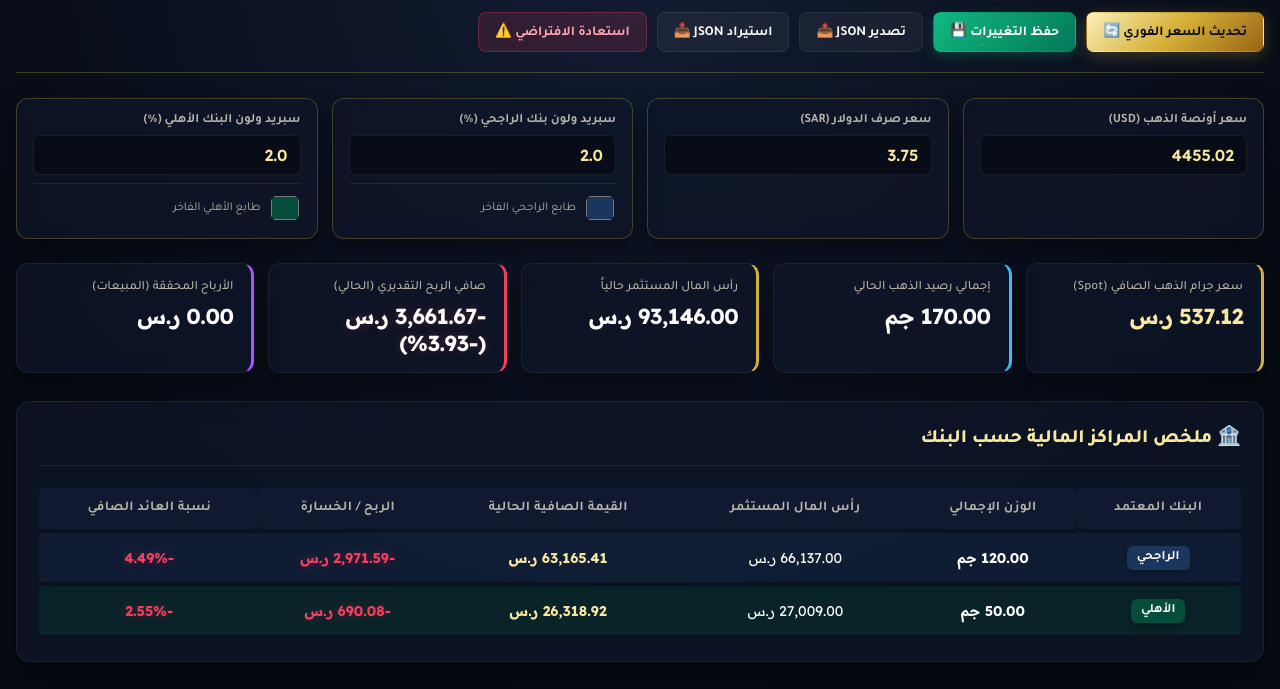
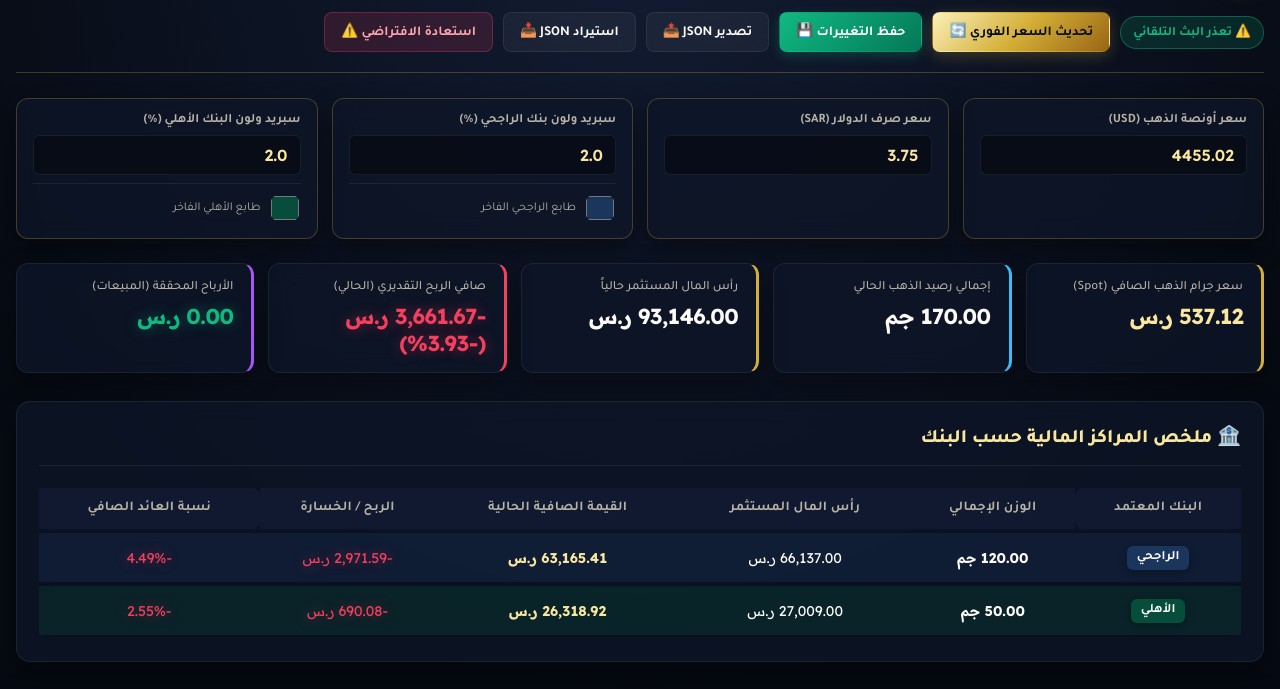
Before and after one commit to mradwan79/gold-dashboard1, a plain HTML site: page index.html in a window 1280 px wide. Shown: the part 73-762 px from the top of the page. Drawn offline with Linux system fonts and the light colour scheme; no server answers.

Commit message:
Add files via upload

```diff
--- a/index.html
+++ b/index.html
@@ -7,7 +7,7 @@
     <!-- استدعاء خطوط Google الفاخرة -->
     <link rel="preconnect" href="https://fonts.googleapis.com">
     <link rel="preconnect" href="https://fonts.gstatic.com" crossorigin>
-    <link href="https://fonts.googleapis.com/css2?family=Cinzel:wght@500;700;800&family=Tajawal:wght@300;400;500;700;800;900&family=Readex+Pro:wght@400;600;700&display=swap" rel="stylesheet">
+    <link href="https://fonts.googleapis.com/css2?family=Cinzel:wght@500;700;800&family=Tajawal:wght@300;400;500;700;800;900&family=Readex+Pro:wght@400;600;700;800&display=swap" rel="stylesheet">
 
     <style>
         :root {
@@ -44,7 +44,7 @@
 
         .container { max-width: 1450px; margin: auto; }
 
-        /* ترويسة الصفحة الفاخرة */
+        /* ترويسة الصفحة */
         .header {
             display: flex;
             justify-content: space-between;
@@ -83,9 +83,22 @@
             display: block;
         }
 
-        .actions-group { display: flex; gap: 10px; flex-wrap: wrap; }
+        .actions-group { display: flex; align-items: center; gap: 10px; flex-wrap: wrap; }
 
-        /* أزرار ميتاليك فاخرة */
+        .live-badge {
+            background: rgba(16, 185, 129, 0.15);
+            border: 1px solid rgba(16, 185, 129, 0.4);
+            color: var(--emerald);
+            padding: 6px 12px;
+            border-radius: 20px;
+            font-size: 0.8rem;
+            font-weight: 700;
+            display: flex;
+            align-items: center;
+            gap: 6px;
+        }
+
+        /* أزرار ميتاليك */
         .btn {
             font-family: 'Tajawal', sans-serif;
             font-weight: 700;
@@ -104,10 +117,7 @@
             color: #060a12;
             box-shadow: 0 4px 15px rgba(212, 175, 55, 0.25);
         }
-        .btn-gold:hover {
-            transform: translateY(-2px);
-            box-shadow: 0 6px 20px rgba(212, 175, 55, 0.45);
-        }
+        .btn-gold:hover { transform: translateY(-2px); box-shadow: 0 6px 20px rgba(212, 175, 55, 0.45); }
         .btn-glass {
             background: rgba(255, 255, 255, 0.05);
             color: var(--cream-text);
@@ -132,11 +142,11 @@
         }
         .btn-danger:hover { background: var(--ruby); color: #fff; transform: translateY(-2px); }
 
-        .btn-action-sell { background: var(--emerald-bg); color: var(--emerald); border: 1px solid rgba(16, 185, 129, 0.3); padding: 5px 9px; font-size: 0.8rem; border-radius: 5px; }
+        .btn-action-sell { background: var(--emerald-bg); color: var(--emerald); border: 1px solid rgba(16, 185, 129, 0.3); padding: 5px 9px; font-size: 0.8rem; border-radius: 5px; cursor: pointer; }
         .btn-action-sell:hover { background: var(--emerald); color: #fff; }
-        .btn-action-edit { background: rgba(212, 175, 55, 0.15); color: var(--gold-light); border: 1px solid var(--gold-border); padding: 5px 9px; font-size: 0.8rem; border-radius: 5px; }
+        .btn-action-edit { background: rgba(212, 175, 55, 0.15); color: var(--gold-light); border: 1px solid var(--gold-border); padding: 5px 9px; font-size: 0.8rem; border-radius: 5px; cursor: pointer; }
         .btn-action-edit:hover { background: var(--gold-primary); color: #000; }
-        .btn-action-del { background: var(--ruby-bg); color: var(--ruby); border: 1px solid rgba(244, 63, 94, 0.3); padding: 5px 9px; font-size: 0.8rem; border-radius: 5px; }
+        .btn-action-del { background: var(--ruby-bg); color: var(--ruby); border: 1px solid rgba(244, 63, 94, 0.3); padding: 5px 9px; font-size: 0.8rem; border-radius: 5px; cursor: pointer; }
         .btn-action-del:hover { background: var(--ruby); color: #fff; }
 
         /* شبكة الإعدادات والمدخلات */
@@ -216,7 +226,8 @@
             overflow: hidden;
             backdrop-filter: blur(12px);
             box-shadow: 0 8px 24px rgba(0,0,0,0.4);
-            border-right: 3px solid var(--gold-primary);
+            border-right: 3.5px solid var(--gold-primary);
+            transition: all 0.3s ease;
         }
         .metric-card.profit { border-right-color: var(--emerald); }
         .metric-card.loss { border-right-color: var(--ruby); }
@@ -236,6 +247,16 @@
             font-weight: 700;
             color: var(--cream-text);
             letter-spacing: -0.5px;
+        }
+
+        /* تخصيص لون الخط للربح والخسارة */
+        .metric-card p.badge-profit, span.badge-profit, td.badge-profit {
+            color: var(--emerald) !important;
+            text-shadow: 0 0 14px rgba(16, 185, 129, 0.45);
+        }
+        .metric-card p.badge-loss, span.badge-loss, td.badge-loss {
+            color: var(--ruby) !important;
+            text-shadow: 0 0 14px rgba(244, 63, 94, 0.45);
         }
 
         /* الصناديق والأقسام */
@@ -268,7 +289,7 @@
             gap: 8px;
         }
 
-        /* الجداول الفاخرة */
+        /* الجداول */
         .table-responsive { width: 100%; overflow-x: auto; border-radius: 8px; }
         table {
             width: 100%;
@@ -306,9 +327,6 @@
             transform: scale(1.002);
         }
 
-        .badge-profit { color: var(--emerald); font-weight: 700; text-shadow: 0 0 10px rgba(16, 185, 129, 0.3); }
-        .badge-loss { color: var(--ruby); font-weight: 700; text-shadow: 0 0 10px rgba(244, 63, 94, 0.3); }
-
         .table-input {
             width: 60px;
             background: rgba(6, 10, 18, 0.8);
@@ -333,7 +351,7 @@
             box-shadow: 0 2px 8px rgba(0,0,0,0.3);
         }
 
-        /* النوافذ المنبثقة (Modals) */
+        /* Modals */
         .modal {
             display: none;
             position: fixed;
@@ -384,7 +402,6 @@
         }
         .modal-actions { display: flex; justify-content: flex-end; gap: 10px; margin-top: 20px; }
 
-        /* التنبيه العائم */
         .toast {
             position: fixed;
             bottom: 24px;
@@ -405,7 +422,7 @@
 <body>
 <div class="container">
 
-    <!-- الترويسة العليا والبراند -->
+    <!-- الترويسة -->
     <div class="header">
         <div class="brand-title">
             <span class="logo-icon">⚜️</span>
@@ -415,7 +432,8 @@
             </div>
         </div>
         <div class="actions-group">
-            <button class="btn btn-gold" onclick="fetchLivePrice()">تحديث السعر الفوري 🔄</button>
+            <div class="live-badge" id="liveStatus">🟢 بث مباشر (تحديث تلقائي: نشط)</div>
+            <button class="btn btn-gold" onclick="fetchLivePrice(true)">تحديث السعر الفوري 🔄</button>
             <button class="btn btn-emerald" onclick="manualSave()">حفظ التغييرات 💾</button>
             <button class="btn btn-glass" onclick="exportJSON()">تصدير JSON 📤</button>
             <button class="btn btn-glass" onclick="document.getElementById('importFileInput').click()">استيراد JSON 📥</button>
@@ -424,7 +442,7 @@
         </div>
     </div>
 
-    <!-- شبكة الإعدادات والتحكم بالأسعار والألوان -->
+    <!-- الإعدادات والأسعار والألوان -->
     <div class="grid-inputs">
         <div class="luxury-card">
             <label>سعر أونصة الذهب (USD)</label>
@@ -452,7 +470,7 @@
         </div>
     </div>
 
-    <!-- كروت الملخص المالي التنفيذي -->
+    <!-- كروت الملخص المالي -->
     <div class="summary-grid">
         <div class="metric-card">
             <h3>سعر جرام الذهب الصافي (Spot)</h3>
@@ -476,7 +494,7 @@
         </div>
     </div>
 
-    <!-- 1. ملخص البنوك الفاخر -->
+    <!-- 1. ملخص البنوك -->
     <div class="section-box">
         <div class="section-header">
             <h3>🏦 ملخص المراكز المالية حسب البنك</h3>
@@ -498,7 +516,7 @@
         </div>
     </div>
 
-    <!-- 2. جدول الصفقات الحالية -->
+    <!-- 2. الصفقات الحالية -->
     <div class="section-box">
         <div class="section-header">
             <h3>🟡 الصفقات الحالية (المحافظ المفتوحة)</h3>
@@ -527,14 +545,13 @@
         </div>
     </div>
 
-    <!-- 3. سجل الصفقات المنتهية -->
+    <!-- 3. الصفقات المنتهية -->
     <div class="section-box">
         <div class="section-header">
             <h3>🟢 سجل الصفقات المنتهية (الأرباح المحققة)</h3>
             <button class="btn btn-emerald" onclick="openClosedDealModal()">+ إضافة صفقة منتهية يدوياً</button>
         </div>
 
-        <!-- بطاقات ملخص الصفقات المنتهية -->
         <div class="summary-grid" style="margin-bottom: 16px;">
             <div class="metric-card">
                 <h3>إجمالي الذهب المباع</h3>
@@ -627,7 +644,7 @@
     </div>
 </div>
 
-<!-- Modal: إضافة/تعديل صفقة منتهية يدوياً -->
+<!-- Modal: إضافة/تعديل صفقة منتهية -->
 <div id="closedModal" class="modal">
     <div class="modal-content">
         <h3 id="closedModalTitle">إضافة صفقة منتهية</h3>
@@ -667,7 +684,6 @@
 <script>
     const OUNCE_TO_GRAM = 31.1034768;
 
-    // دالة تنسيق الأرقام القياسية بالفواصل
     function fmt(val, decimals = 2) {
         const num = parseFloat(val);
         if (isNaN(num)) return "0.00";
@@ -677,7 +693,6 @@
         });
     }
 
-    // توليد لون خلفية شبه شفاف فاخر
     function hexToRgba(hex, alpha = 0.22) {
         hex = hex.replace('#', '');
         if (hex.length === 3) hex = hex.split('').map(c => c + c).join('');
@@ -687,7 +702,6 @@
         return `rgba(${r}, ${g}, ${b}, ${alpha})`;
     }
 
-    // الصفقات الافتراضية الأولية
     const defaultActiveDeals = [
         { bank: "الراجحي", weight: 20, buyTotal: 11969, spread: 2.0 },
         { bank: "الأهلي",  weight: 20, buyTotal: 11818, spread: 2.0 },
@@ -701,7 +715,6 @@
     let activeDeals = JSON.parse(localStorage.getItem('gold_active_deals')) || defaultActiveDeals;
     let closedDeals = JSON.parse(localStorage.getItem('gold_closed_deals')) || defaultClosedDeals;
 
-    // استعادة الإعدادات
     const savedSettings = JSON.parse(localStorage.getItem('gold_settings'));
     if (savedSettings) {
         document.getElementById('ouncePrice').value = savedSettings.ouncePrice ?? 4455.02;
@@ -739,17 +752,25 @@
         showToast("تم حفظ كافة التغييرات وإعدادات المحفظة بنجاح! 💾");
     }
 
-    async function fetchLivePrice() {
+    // جلب السعر الفوري (تلقائي / يدوي)
+    async function fetchLivePrice(isManual = false) {
         try {
             const res = await fetch('https://api.gold-api.com/price/XAU');
             const data = await res.json();
             if (data && data.price) {
-                document.getElementById('ouncePrice').value = data.price.toFixed(2);
-                calculateAll();
-                showToast("تم تحديث سعر أونصة الذهب الفوري! 🔄");
+                // إذا لم يكن المستخدم يكتب حالياً في الخانة
+                if (document.activeElement !== document.getElementById('ouncePrice') || isManual) {
+                    document.getElementById('ouncePrice').value = data.price.toFixed(2);
+                    calculateAll();
+                }
+                const now = new Date();
+                const timeStr = now.toLocaleTimeString('ar-SA', { hour: '2-digit', minute: '2-digit', second: '2-digit' });
+                document.getElementById('liveStatus').innerHTML = `🟢 بث مباشر (${timeStr})`;
+                if (isManual) showToast("تم تحديث سعر أونصة الذهب الفوري بنجاح! 🔄");
             }
         } catch (e) {
-            alert("تعذر جلب السعر اللحظي، يرجى كتابة سعر الأونصة يدوياً.");
+            if (isManual) alert("تعذر جلب السعر اللحظي، يرجى كتابة سعر الأونصة يدوياً.");
+            document.getElementById('liveStatus').innerHTML = `⚠️ تعذر البث التلقائي`;
         }
     }
 
@@ -916,7 +937,7 @@
         closedPnLElem.className = netClosedPnL >= 0 ? 'badge-profit' : 'badge-loss';
         document.getElementById('closedPnLCard').className = `metric-card ${netClosedPnL >= 0 ? 'profit' : 'loss'}`;
 
-        // الكروت الإجمالية الرئيسية
+        // الكروت الإجمالية الرئيسية وتطبيق ألوان الربح والخسارة على النص مباشرة
         document.getElementById('totalWeight').innerText = fmt(totalWeight, 2) + " جم";
         document.getElementById('totalInvested').innerText = fmt(totalInvested, 2) + " ر.س";
 
@@ -925,11 +946,14 @@
 
         const unCard = document.getElementById('unrealizedCard');
         const unElem = document.getElementById('totalUnrealizedPnL');
+
         unElem.innerText = `${totalUnrealizedPnL > 0 ? '+' : ''}${fmt(totalUnrealizedPnL, 2)} ر.س (${fmt(totalUnrealizedPct, 2)}%)`;
         unElem.className = totalUnrealizedPnL >= 0 ? 'badge-profit' : 'badge-loss';
         unCard.className = `metric-card ${totalUnrealizedPnL >= 0 ? 'profit' : 'loss'}`;
 
-        document.getElementById('totalRealizedPnL').innerText = `${netClosedPnL > 0 ? '+' : ''}${fmt(netClosedPnL, 2)} ر.س`;
+        const totalRealizedElem = document.getElementById('totalRealizedPnL');
+        totalRealizedElem.innerText = `${netClosedPnL > 0 ? '+' : ''}${fmt(netClosedPnL, 2)} ر.س`;
+        totalRealizedElem.className = netClosedPnL >= 0 ? 'badge-profit' : 'badge-loss';
 
         autoSave();
     }
@@ -1128,8 +1152,10 @@
         }
     }
 
-    // البدء الفوري
+    // البدء الفوري وجدولة التحديث التلقائي كل 30 ثانية
     calculateAll();
+    fetchLivePrice(false);
+    setInterval(() => fetchLivePrice(false), 30000);
 </script>
 </body>
 </html>
```
